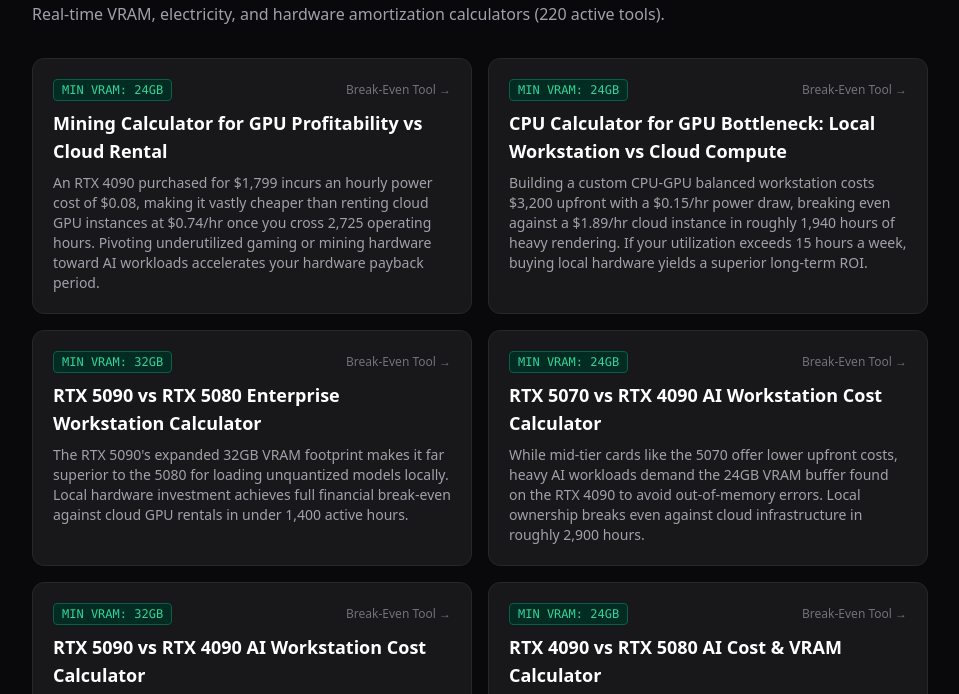
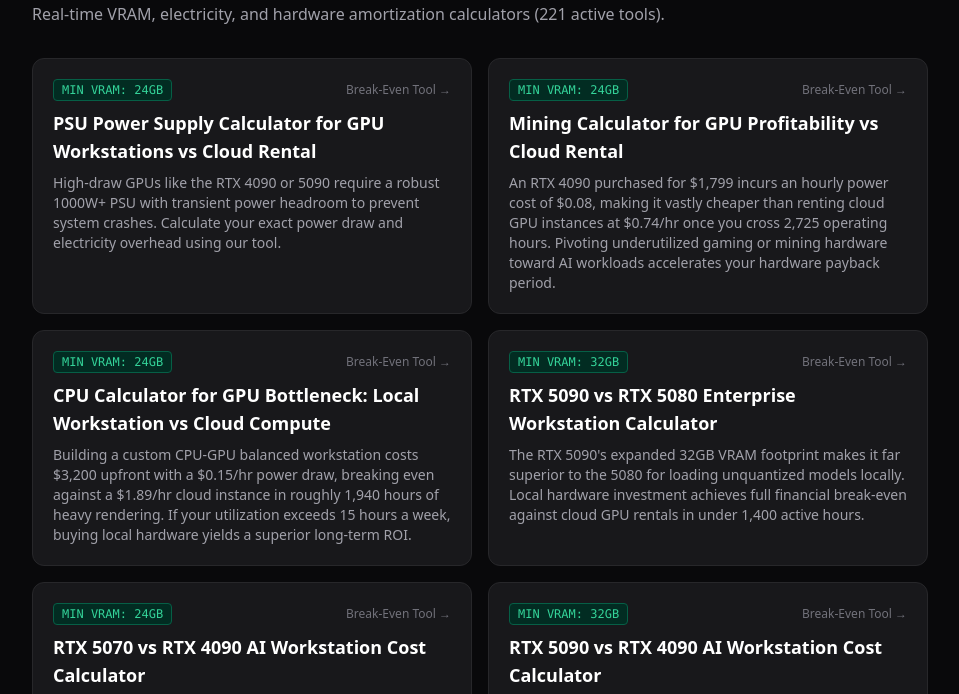
Before and after one commit to Milesrma/auto-pseo-site, a plain HTML site: page index.html in a window 1280 px wide. Shown: the part 94-788 px from the top of the page, without its empty margins (160-1119 px from the left). Drawn offline with nearby package versions, Linux system fonts and the light colour scheme.

Commit message:
Sniper update: index.html

```diff
--- a/index.html
+++ b/index.html
@@ -10,8 +10,16 @@
 <body class="bg-zinc-950 text-zinc-100 p-6 md:p-12">
     <div class="max-w-4xl mx-auto">
         <h1 class="text-4xl font-bold mb-2">Buy Local GPU vs. Rent Cloud Break-Even Tools</h1>
-        <p class="text-zinc-400 mb-8">Real-time VRAM, electricity, and hardware amortization calculators (220 active tools).</p>
+        <p class="text-zinc-400 mb-8">Real-time VRAM, electricity, and hardware amortization calculators (221 active tools).</p>
         <div class="grid md:grid-cols-2 gap-4">
+        <a href="psu-calculator-for-gpu-workstation-vs-cloud-rental.html" class="block p-5 bg-zinc-900 border border-zinc-800 rounded-xl hover:border-emerald-500 transition">
+            <div class="flex items-center justify-between mb-2">
+                <span class="text-xs font-mono uppercase px-2 py-0.5 bg-emerald-950 text-emerald-400 border border-emerald-800 rounded">Min VRAM: 24GB</span>
+                <span class="text-xs text-zinc-500">Break-Even Tool &rarr;</span>
+            </div>
+            <h3 class="font-bold text-lg text-white">PSU Power Supply Calculator for GPU Workstations vs Cloud Rental</h3>
+            <p class="text-sm text-zinc-400 mt-2">High-draw GPUs like the RTX 4090 or 5090 require a robust 1000W+ PSU with transient power headroom to prevent system crashes. Calculate your exact power draw and electricity overhead using our tool.</p>
+        </a>
         <a href="mining-calculator-for-gpu-profitability-vs-cloud-rental.html" class="block p-5 bg-zinc-900 border border-zinc-800 rounded-xl hover:border-emerald-500 transition">
             <div class="flex items-center justify-between mb-2">
                 <span class="text-xs font-mono uppercase px-2 py-0.5 bg-emerald-950 text-emerald-400 border border-emerald-800 rounded">Min VRAM: 24GB</span>
```
